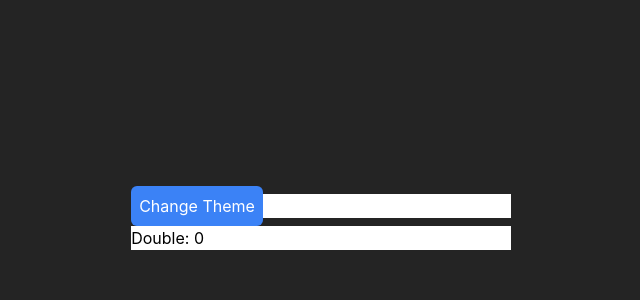
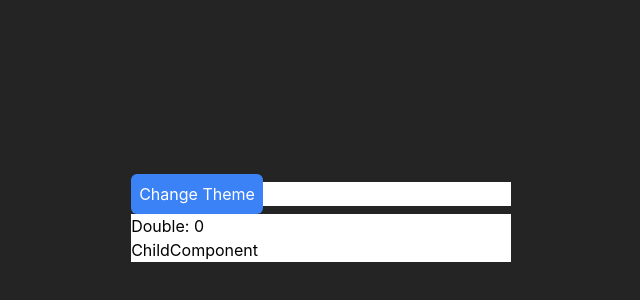
Before and after one commit to SilviuIordache/react-feature, a React (Vite) app: page / in a window 1280 px wide. Shown: the part 182-482 px from the top of the page, without its empty margins (319-959 px from the left). Built offline with nearby package versions, Linux system fonts and the light colour scheme.

Commit message:
Add extra cases

```diff
--- /dev/null
+++ b/src/UseMemo/ChildComponent.jsx
@@ -0,0 +1,16 @@
+import PropTypes from 'prop-types';
+import { useEffect } from 'react';
+
+const ChildComponent = ({ style }) => {
+  useEffect(() => {
+    console.log('ChildComponent rendered');
+  }, [style]);
+
+  return <div style={style}>ChildComponent</div>;
+};
+
+ChildComponent.propTypes = {
+  style: PropTypes.object,
+};
+
+export default ChildComponent;
--- a/src/UseMemo/index.jsx
+++ b/src/UseMemo/index.jsx
@@ -1,13 +1,28 @@
 import { useMemo, useState } from 'react';
+import ChildComponent from './ChildComponent';
 
 export const UseMemo = () => {
   const [number, setNumber] = useState(0);
   const [darkTheme, setDarkTheme] = useState(false);
 
-  const themeStyle = {
-    backgroundColor: darkTheme ? 'black' : 'white',
-    color: darkTheme ? 'white' : 'black',
-  };
+  // useMemo used for reference equality;
+  // Avoids unnecessary re-renders in child components that use the theme style as a prop
+  const themeStyle = useMemo(
+    () => ({
+      backgroundColor: darkTheme ? 'black' : 'white',
+      color: darkTheme ? 'white' : 'black',
+    }),
+    [darkTheme]
+  );
+
+  // const themeStyle = {
+  //   backgroundColor: darkTheme ? 'black' : 'white',
+  //   color: darkTheme ? 'white' : 'black',
+  // };
+
+  // useMemo used for caching the result of a slow function
+  const doubleNumber = useMemo(() => slowFunction(number), [number]);
+  // const doubleNumber = slowFunction(number);
 
   function changeTheme() {
     setDarkTheme(!darkTheme);
@@ -15,15 +30,12 @@ export const UseMemo = () => {
 
   function slowFunction(num) {
     const start = performance.now();
-    for (let i = 0; i < 1000000000; i++) {}
+    for (let i = 0; i < 500000000; i++) {}
 
     const end = performance.now();
     console.log(`Slow function called. Duration: ${end - start} ms`);
     return num * 2;
   }
-
-  // const doubleNumber = slowFunction(number);
-  const doubleNumber = useMemo(() => slowFunction(number), [number]);
 
   return (
     <div style={{ textAlign: 'left' }}>
@@ -41,6 +53,8 @@ export const UseMemo = () => {
       />
 
       <div style={themeStyle}>Double: {doubleNumber} </div>
+
+      <ChildComponent style={themeStyle} />
     </div>
   );
 };
```
